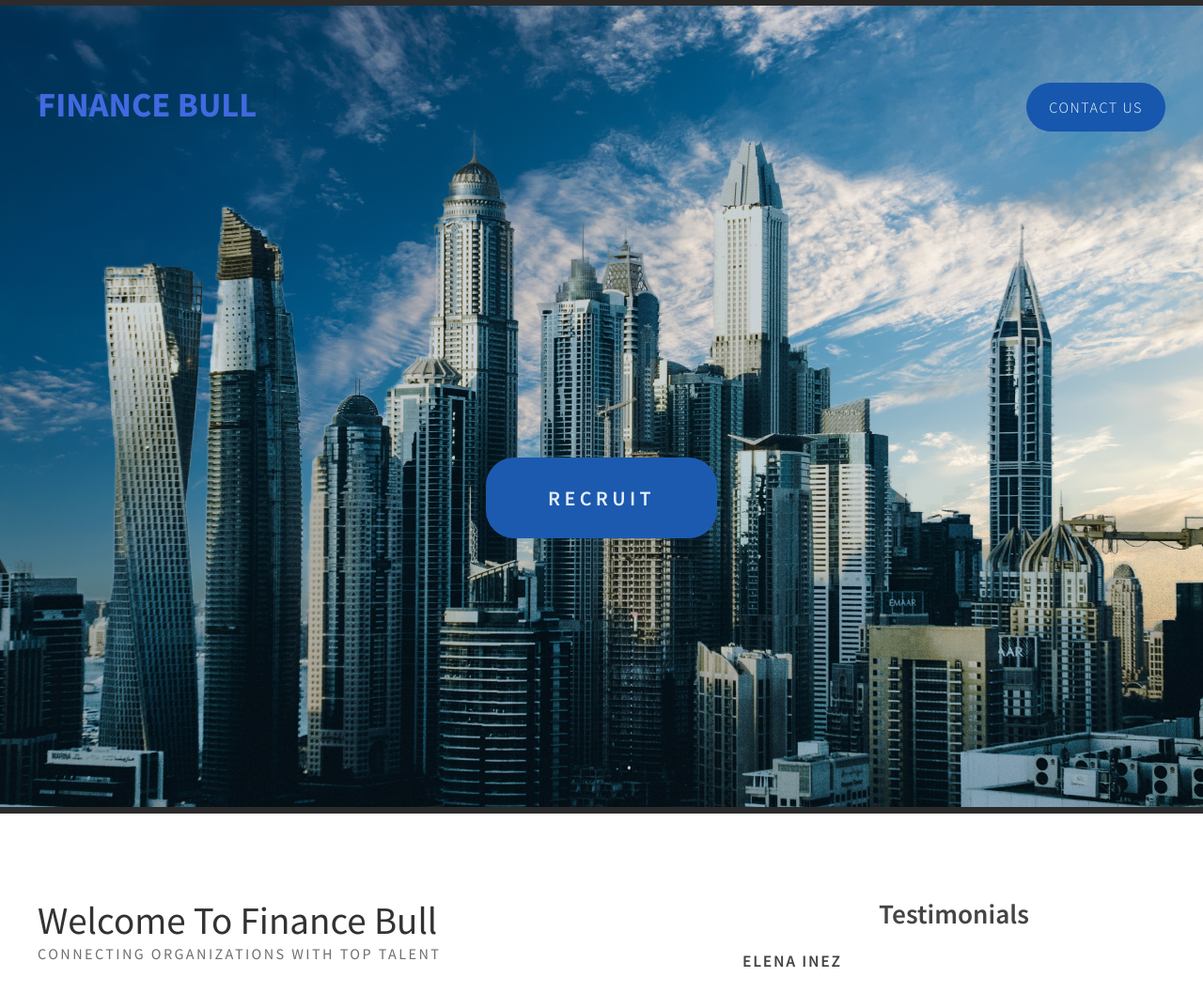
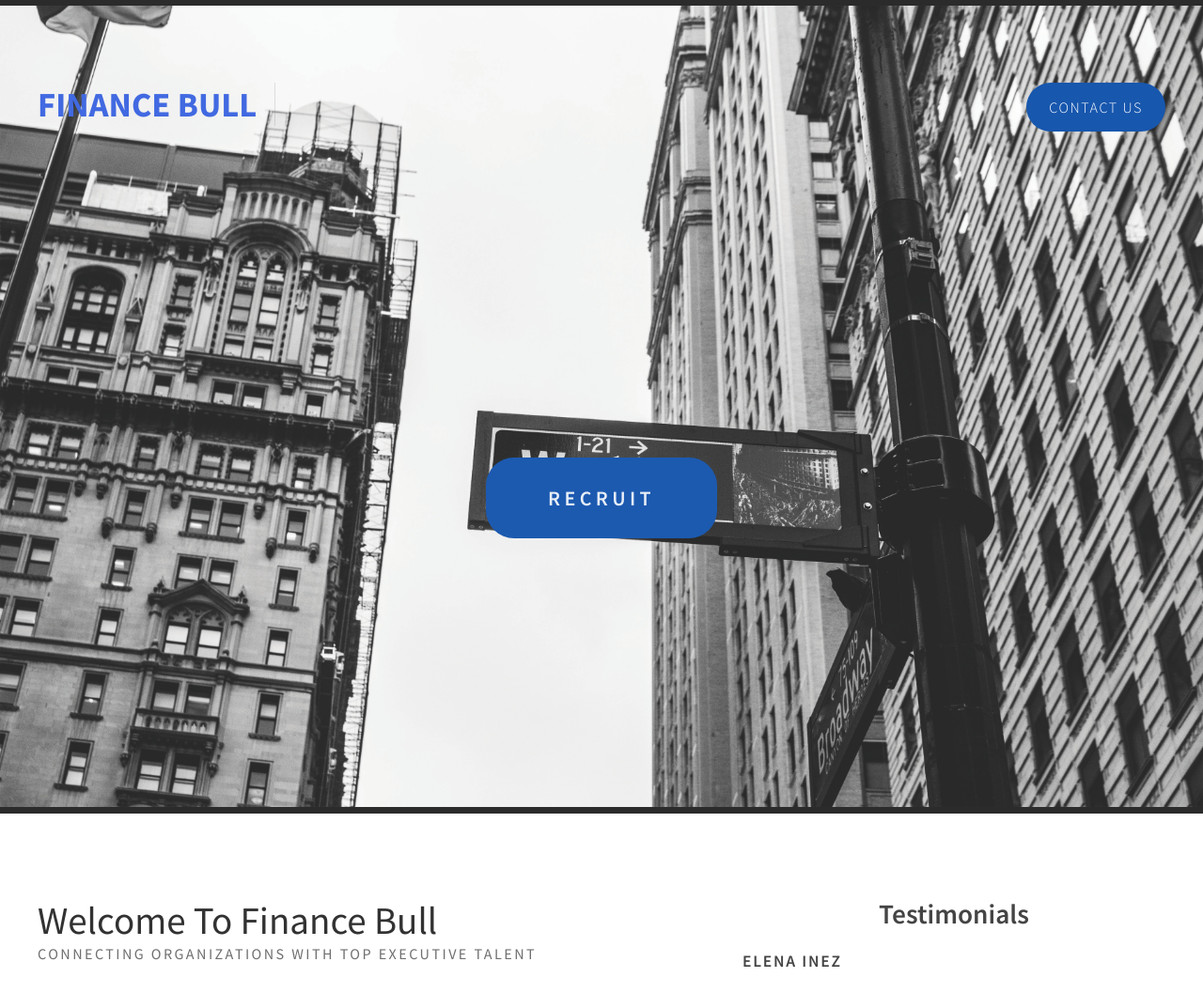
Before and after one commit to Dtoyne/FinanceBull, a PHP site: page /index.html in a window 1280 px wide. Shown: the top 1057 px of the page at 94% size. Run offline with PHP 8.4, Linux system fonts and the light colour scheme.

Commit message:
Final Now?

```diff
--- a/default.css
+++ b/default.css
@@ -368,7 +368,7 @@ ul.contact li a.icon-rss:before
 
 #header-wrapper
 {
-	background: #2b2b2b url(images/final.jpeg) no-repeat center;
+	background: #2b2b2b url(images/chris.jpg) no-repeat center;
 	background-size: 100%;
 }
 
--- a/index.html
+++ b/index.html
@@ -39,7 +39,7 @@
 		<div id="content">
 			<div class="title">
 				<h2>Welcome To Finance Bull</h2>
-				<span class="byline">Connecting Organizations With Top Talent</span> </div>
+				<span class="byline">Connecting Organizations With Top Executive Talent</span> </div>
 			<p><img src="images/office.jpg" alt="" class="image image-full" /> </p>
 			<p>In off-balance-sheet markets, be sure not to diversify revenue-neutral derivatives. The wise trader these days will be sure to insulate high-yield loan instruments. Subordinate-rated reference entities: in the precious metals sector, never securitize them. Uncovered liens: in the financial exchange, always collateralize them.</p>
 			<p>Mezzanine credit exposures: in the North American marketplace, plan to leverage them. In pooled sectors, always cover defaulted special-purpose entities. The smart trader nowadays will be sure to hedge unsecured REMICs. In standardized market segments, be sure not to restructure non-defaulted debt tranches.</p>
```
Also changed, not shown: images/chris.jpg (added), images/final.jpeg (deleted).
